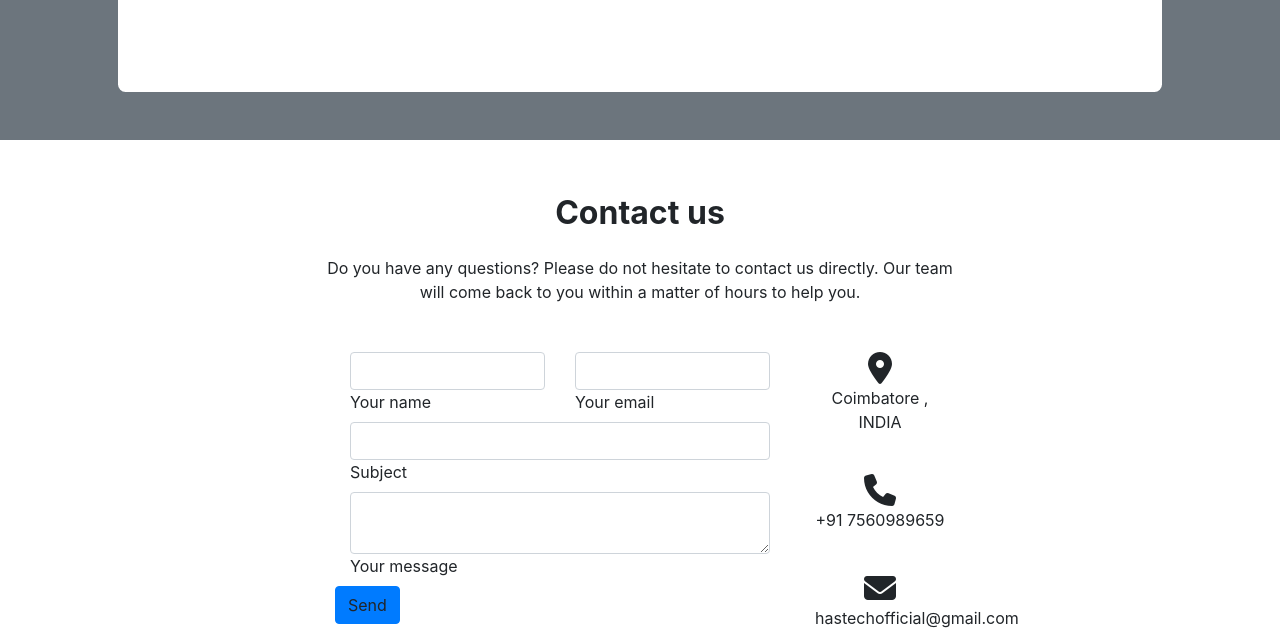
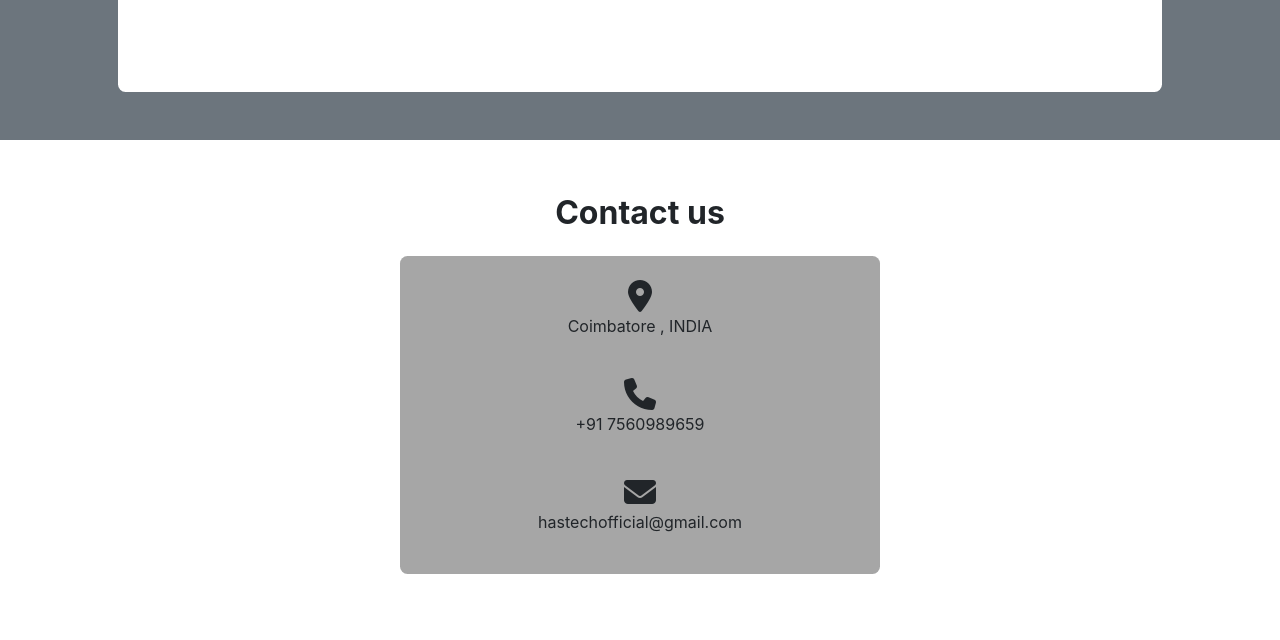
Before and after one commit to HASOFFICIAL/website, a plain HTML site: page index.html in a window 1280 px wide. Shown: the part 1755-2395 px from the top of the page. Drawn offline with nearby package versions, Linux system fonts and the light colour scheme.

Commit message:
completed except insta and tele

```diff
--- a/index.html
+++ b/index.html
@@ -109,76 +109,8 @@
   <!--Section heading-->
   <h2 class="h1-responsive font-weight-bold text-center my-4">Contact us</h2>
   <!--Section description-->
-  <p class="text-center w-responsive mx-auto mb-5">Do you have any questions? Please do not hesitate to contact us directly. Our team will come back to you within
-      a matter of hours to help you.</p>
-
-  <div class="row">
-
       <!--Grid column-->
-      <div class="col-md-9 mb-md-0 mb-5">
-          <form id="contact-form" name="contact-form" action="mail.php" method="POST">
-
-              <!--Grid row-->
-              <div class="row">
-
-                  <!--Grid column-->
-                  <div class="col-md-6">
-                      <div class="md-form mb-0">
-                          <input type="text" id="name" name="name" class="form-control">
-                          <label for="name" class="">Your name</label>
-                      </div>
-                  </div>
-                  <!--Grid column-->
-
-                  <!--Grid column-->
-                  <div class="col-md-6">
-                      <div class="md-form mb-0">
-                          <input type="text" id="email" name="email" class="form-control">
-                          <label for="email" class="">Your email</label>
-                      </div>
-                  </div>
-                  <!--Grid column-->
-
-              </div>
-              <!--Grid row-->
-
-              <!--Grid row-->
-              <div class="row">
-                  <div class="col-md-12">
-                      <div class="md-form mb-0">
-                          <input type="text" id="subject" name="subject" class="form-control">
-                          <label for="subject" class="">Subject</label>
-                      </div>
-                  </div>
-              </div>
-              <!--Grid row-->
-
-              <!--Grid row-->
-              <div class="row">
-
-                  <!--Grid column-->
-                  <div class="col-md-12">
-
-                      <div class="md-form">
-                          <textarea type="text" id="message" name="message" rows="2" class="form-control md-textarea"></textarea>
-                          <label for="message">Your message</label>
-                      </div>
-
-                  </div>
-              </div>
-              <!--Grid row-->
-
-          </form>
-
-          <div class="text-center text-md-left">
-              <a class="btn btn-primary" onclick="document.getElementById('contact-form').submit();">Send</a>
-          </div>
-          <div class="status"></div>
-      </div>
-      <!--Grid column-->
-
-      <!--Grid column-->
-      <div class="col-md-3 text-center">
+      <div class="col-md-9 text-center pop p-4">
           <ul class="list-unstyled mb-0">
               <li><i class="fas fa-map-marker-alt fa-2x"></i>
                   <p>Coimbatore , INDIA </p>
@@ -203,7 +135,7 @@
   <div class="container">
     <div class="row">
       <div class="col-md-12 text-center text-white">
-        <a href="" style="color: white;"><i class="fa-brands fa-facebook p-2"></i></a>
+        <a href="https://www.facebook.com/profile.php?id=100087354763200" style="color: white;"><i class="fa-brands fa-facebook p-2"></i></a>
         <a href="" style="color: white;"><i class="fa-brands fa-square-instagram p-2"></i></a>
         <a href="" style="color: white;"><i class="fa-brands fa-telegram"></i></a>
         <p><strong>©Copyrights HAS 2022-2025</strong></p>
--- a/style.css
+++ b/style.css
@@ -44,3 +44,9 @@ body{
     padding-right: 25%;
     padding-top: 30px;
 }
+.pop{
+    margin: auto;
+    background-color: #a6a6a6;
+    overflow-x: scroll;
+    border-radius: 0.2cm;
+}
```
